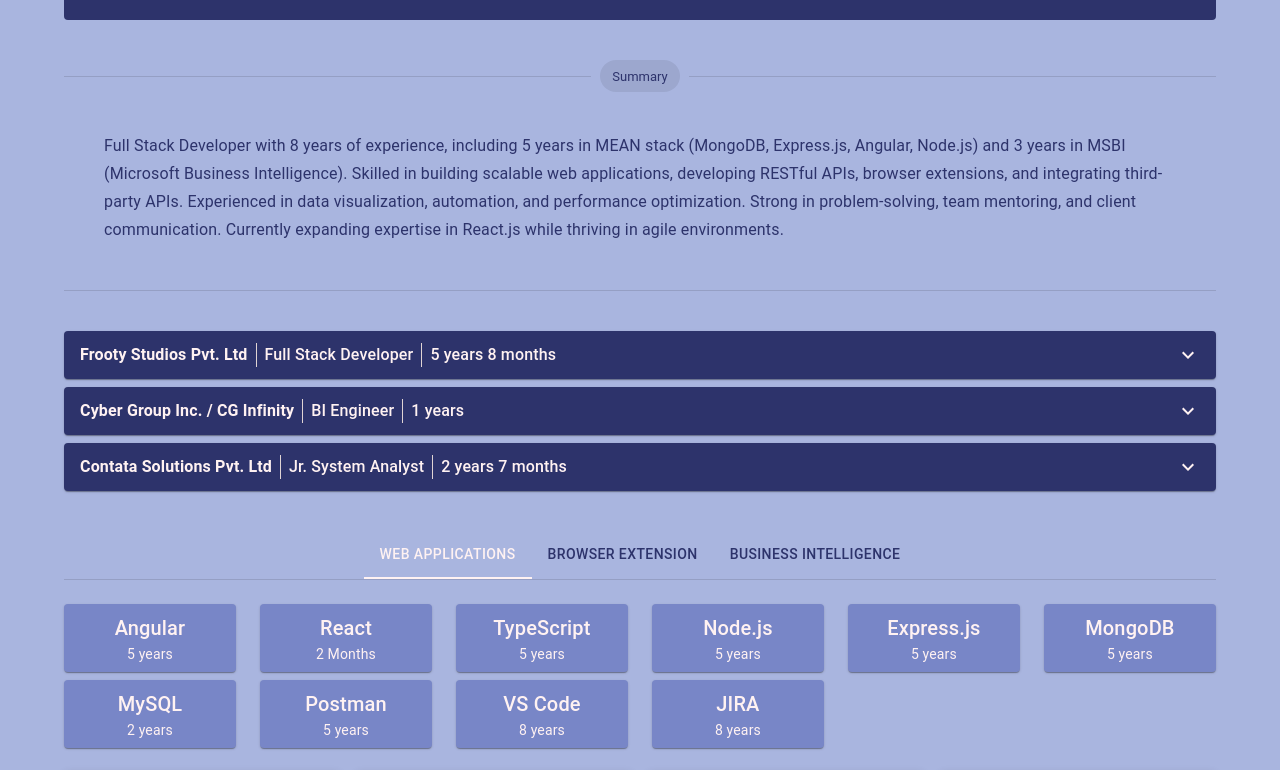
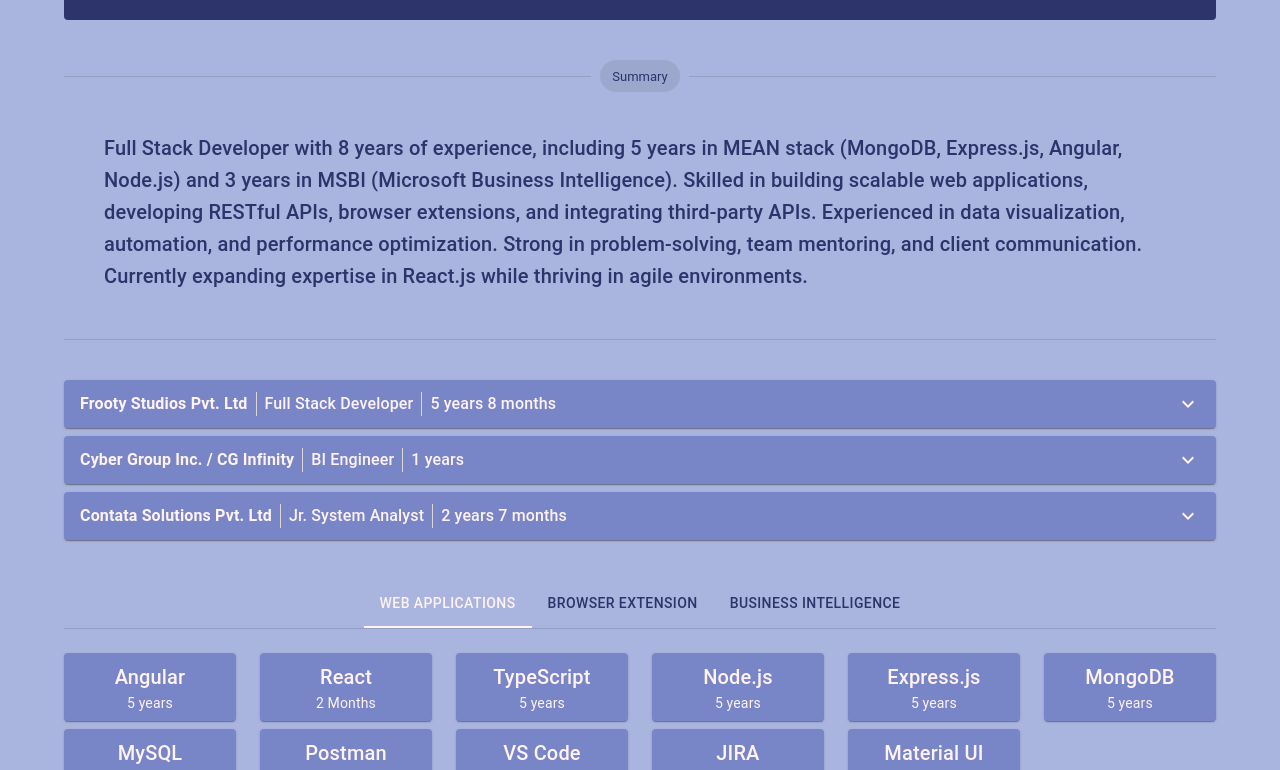
Before and after one commit to Mohit7th/resume, a React (Create React App) app: page / in a window 1280 px wide. Shown: the part 340-1110 px from the top of the page. Built offline with nearby package versions, Linux system fonts and the light colour scheme.

Commit message:
color adjustment for theme

```diff
--- a/src/components/data.tsx
+++ b/src/components/data.tsx
@@ -103,6 +103,13 @@ export const resumeData: ResumeData = {
                 image: "",
                 type: "tool",
             },
+            {
+                name: "Material UI",
+                experience: "1 month",
+                _id: "30",
+                image: "",
+                type: "web",
+            }
         ],
         browserExtension: [
             {
@@ -211,7 +218,7 @@ export const resumeData: ResumeData = {
                 _id: "30",
                 image: "",
                 type: "database",
-            },
+            }
         ],
     },
     projects: [
--- a/src/components/home/Summary.tsx
+++ b/src/components/home/Summary.tsx
@@ -10,7 +10,7 @@ export default function Summary() {
             component="section"
             sx={{ p: 5, color: theme.palette.primary.dark }}
         >
-            <Typography variant="subtitle1" gutterBottom>
+            <Typography variant="h6" gutterBottom>
                 {userdata.summary.detailed}
             </Typography>
         </Box>
--- a/src/components/home/WorkHistory.tsx
+++ b/src/components/home/WorkHistory.tsx
@@ -38,7 +38,7 @@ export default function WorkHistory() {
                 <Accordion
 
                     sx={{
-                        backgroundColor: theme.palette.primary.dark,
+                        backgroundColor: theme.palette.primary.light,
                         color: theme.palette.primary.contrastText,
                     }}
                     expanded={expanded === work._id}
@@ -97,8 +97,8 @@ export default function WorkHistory() {
                     </AccordionSummary>
                     <AccordionDetails
                         sx={{
-                            backgroundColor: theme.palette.primary.light,
-                            color: theme.palette.primary.contrastText,
+                            backgroundColor: theme.palette.primary.contrastText,
+                            color: theme.palette.primary.dark,
                         }}
                     >
                         <List dense={true}>
```
